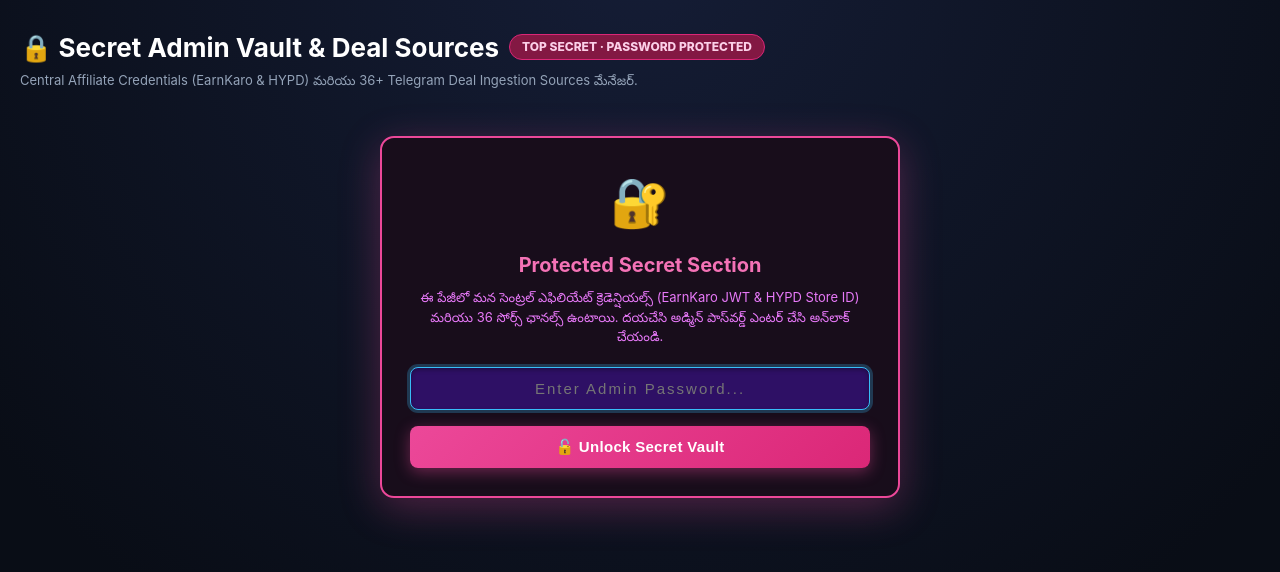
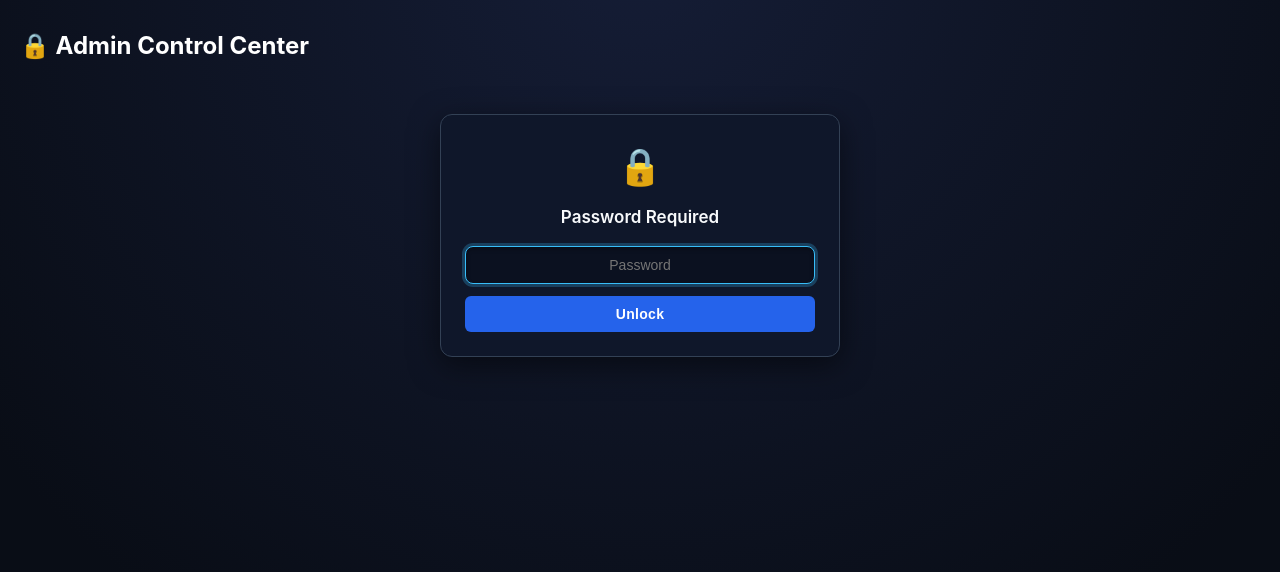
Before and after one commit to charanpendota98-prog/Influencers-deals, a Flask app: page /admin/secret-vault in a window 1280 px wide. Shown: the part 61-633 px from the top of the page. Run offline with Flask 3, Linux system fonts and the light colour scheme; data that the repository does not hold is empty.

Commit message:
Clean up lock screen to minimal discrete password gate and optimize direct unlock rendering
Co-authored-by: arena-agent <297053741+arena-agent@users.noreply.github.com>

```diff
--- a/dashboard/app.py
+++ b/dashboard/app.py
@@ -201,16 +201,15 @@ def secret_vault_tab():
     auth_err = False
     vault_success = request.args.get("vault_success") == "1"
     vault_err = request.args.get("vault_err")
+    unlocked = session.get("vault_unlocked", False)
 
     if request.method == "POST":
         pwd = request.form.get("admin_password", "").strip()
         if pwd == config.ADMIN_DELETE_PASSWORD:
             session["vault_unlocked"] = True
-            return redirect(url_for("secret_vault_tab"))
+            unlocked = True
         else:
             auth_err = True
-
-    unlocked = session.get("vault_unlocked", False)
     current_hypd_store = db.get_global_setting("hypd_store_id") or "93944"
     current_ek_pubid = db.get_global_setting("earnkaro_publisher_id") or "5478322"
     sources = db.list_sources()
--- a/dashboard/templates/secret_vault.html
+++ b/dashboard/templates/secret_vault.html
@@ -3,18 +3,14 @@
 {% block content %}
 <div style="display: flex; justify-content: space-between; align-items: center; margin-bottom: 24px; flex-wrap:wrap; gap:12px;">
   <div>
-    <h1 style="margin:0; font-size: 26px; display:flex; align-items:center; gap:10px;">
-      🔒 Secret Admin Vault &amp; Deal Sources
-      <span style="font-size:12px; background:#831843; color:#fbcfe8; padding:3px 12px; border-radius:20px; font-weight:800; border:1px solid #db2777;">TOP SECRET · PASSWORD PROTECTED</span>
+    <h1 style="margin:0; font-size: 24px; display:flex; align-items:center; gap:10px;">
+      🔒 Admin Control Center
     </h1>
-    <p class="hint" style="margin-top:4px;">
-      Central Affiliate Credentials (EarnKaro &amp; HYPD) మరియు 36+ Telegram Deal Ingestion Sources మేనేజర్.
-    </p>
   </div>
   {% if unlocked %}
     <form method="post" action="{{ url_for('lock_vault') }}">
-      <button type="submit" style="background:#475569; color:#f8fafc; padding:8px 18px; border-radius:8px; font-weight:700; border:none; cursor:pointer;">
-        🔒 Lock Vault Now
+      <button type="submit" style="background:#334155; color:#f8fafc; padding:8px 18px; border-radius:8px; font-weight:700; border:none; cursor:pointer;">
+        🔒 Lock
       </button>
     </form>
   {% endif %}
@@ -22,26 +18,21 @@
 
 {% if not unlocked %}
 <!-- PASSWORD LOCK GATE SCREEN -->
-<div style="max-width: 520px; margin: 40px auto;">
-  <div class="card" style="border: 2px solid #ec4899; background: #180d1b; padding: 28px; border-radius: 14px; box-shadow: 0 10px 40px rgba(236,72,153,0.3); text-align: center;">
-    <div style="font-size: 48px; margin-bottom: 12px;">🔐</div>
-    <h2 style="color: #f472b6; margin: 0 0 8px; font-size: 20px;">Protected Secret Section</h2>
-    <p style="color: #e879f9; font-size: 13px; margin: 0 0 20px; line-height: 1.5;">
-      ఈ పేజీలో మన సెంట్రల్ ఎఫిలియేట్ క్రెడెన్షియల్స్ (EarnKaro JWT &amp; HYPD Store ID) మరియు 36 సోర్స్ ఛానల్స్ ఉంటాయి. దయచేసి అడ్మిన్ పాస్‌వర్డ్ ఎంటర్ చేసి అన్‌లాక్ చేయండి.
-    </p>
+<div style="max-width: 400px; margin: 50px auto;">
+  <div class="card" style="border: 1px solid #334155; background: #0f172a; padding: 24px; border-radius: 12px; text-align: center; box-shadow: 0 8px 30px rgba(0,0,0,0.5);">
+    <div style="font-size: 36px; margin-bottom: 12px;">🔒</div>
+    <h3 style="color: #f8fafc; margin: 0 0 16px; font-size: 17px;">Password Required</h3>
 
     {% if auth_err or vault_err %}
-      <div style="background:#7f1d1d; color:#fca5a5; padding:8px 14px; border-radius:8px; font-size:13px; font-weight:bold; margin-bottom:16px;">
+      <div style="background:#7f1d1d; color:#fca5a5; padding:8px 12px; border-radius:6px; font-size:12px; font-weight:bold; margin-bottom:14px;">
         ❌ Invalid Admin Password! Access Denied.
       </div>
     {% endif %}
 
     <form method="post" action="{{ url_for('secret_vault_tab') }}">
-      <div style="margin-bottom: 16px;">
-        <input type="password" name="admin_password" placeholder="Enter Admin Password..." required autofocus style="width: 100%; font-size: 15px; padding: 12px 14px; text-align: center; background: #2e1065; border: 1px solid #a855f7; color: #fff; letter-spacing: 2px;" />
-      </div>
-      <button type="submit" style="width: 100%; background: linear-gradient(135deg, #ec4899, #db2777); color: white; padding: 12px; font-size: 15px; font-weight: 800; border-radius: 8px; border: none; cursor: pointer; box-shadow: 0 4px 15px rgba(236,72,153,0.4);">
-        🔓 Unlock Secret Vault
+      <input type="password" name="admin_password" placeholder="Password" required autofocus autocomplete="current-password" style="width: 100%; font-size: 14px; padding: 10px 14px; text-align: center; background: #0b1120; border: 1px solid #334155; color: #fff; margin-bottom: 12px;" />
+      <button type="submit" style="width: 100%; background: #2563eb; color: white; padding: 10px; font-size: 14px; font-weight: 700; border-radius: 6px; border: none; cursor: pointer;">
+        Unlock
       </button>
     </form>
   </div>
```
Also changed, not shown: tests/test_secret_vault_tab.py (+4 -6 lines).
